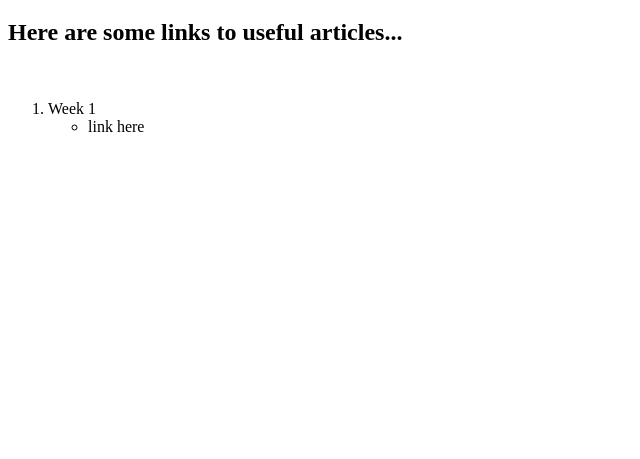
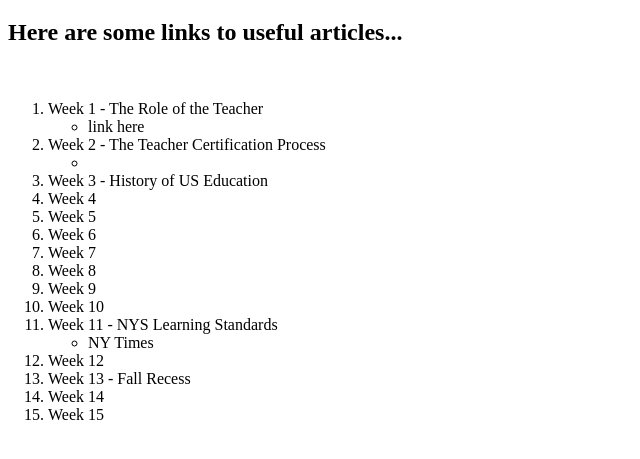
Before and after one commit to ejbray123/LAI350, a plain HTML site: page index.html in a window 1280 px wide. Shown: the part 61-520 px from the top of the page, without its empty margins (0-640 px from the left). Drawn offline with Linux system fonts and the light colour scheme.

Commit message:
Update index.html

```diff
--- a/index.html
+++ b/index.html
@@ -26,14 +26,36 @@
         <br>
 
         <ol>
-            <li>
-                Week 1
-            </li>
+            <li>Week 1 - The Role of the Teacher</li>
             <ul>
                 <li>
                     link here
                 </li>
             </ul>
+
+            <li>Week 2 - The Teacher Certification Process</li>
+            <ul>
+                <li>
+                </li>
+            </ul>
+
+            <li>Week 3 - History of US Education</li>
+            <li>Week 4</li>
+            <li>Week 5</li>
+            <li>Week 6</li>
+            <li>Week 7</li>
+            <li>Week 8</li>
+            <li>Week 9</li>
+            <li>Week 10</li>
+            <li>Week 11 - NYS Learning Standards</li>
+                <ul>
+                    <li>NY Times</li>
+                </ul>
+            <li>Week 12</li>
+            <li>Week 13 - Fall Recess</li>
+            <li>Week 14</li>
+            <li>Week 15</li>
+
 
         </ol>
 
```
